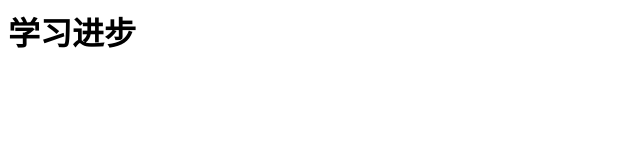
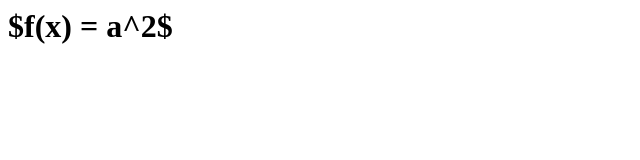
Before and after one commit to xiaoyukai77/xiaoyukai77.github.io, a plain HTML site: page index.html in a window 1280 px wide. Shown: the whole page, without its empty margins (0-640 px from the left). Drawn offline with Linux system fonts and the light colour scheme.

Commit message:
Update index.html

```diff
--- a/index.html
+++ b/index.html
@@ -1 +1 @@
-<h1>学习进步</h1>
+<h1>$f(x) = a^2$</h1>
```
